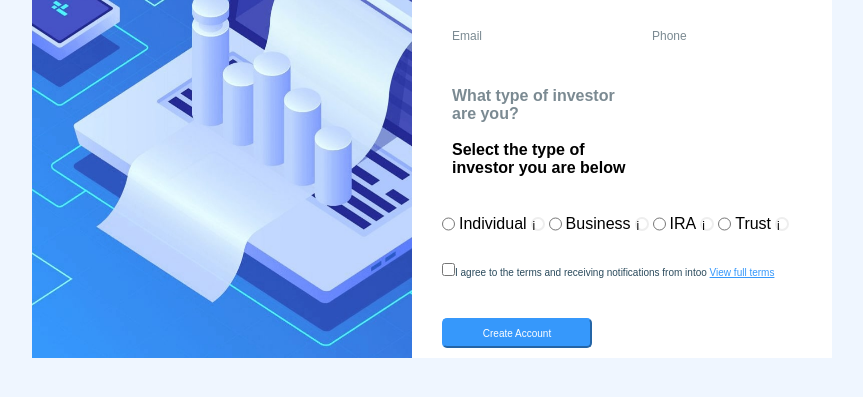
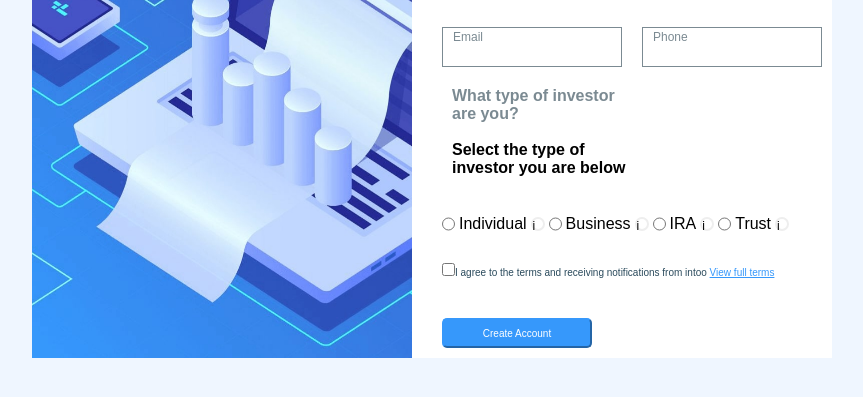
Before and after one commit to EdmondDantes2015/my-project-web-core-5.9, a plain HTML site: page index.html in a window 1280 px wide. Shown: the part 325-722 px from the top of the page, without its empty margins (208-1071 px from the left). Drawn offline with Linux system fonts and the light colour scheme.

Commit message:
bugfixes

```diff
--- a/style.css
+++ b/style.css
@@ -127,7 +127,7 @@ input[type] {
 .input-box {
   height: 40px;
   width: 100%;
-  border: #7B8A92;
+  border: 1px solid #7B8A92;
   position: relative;
 }
 
```
